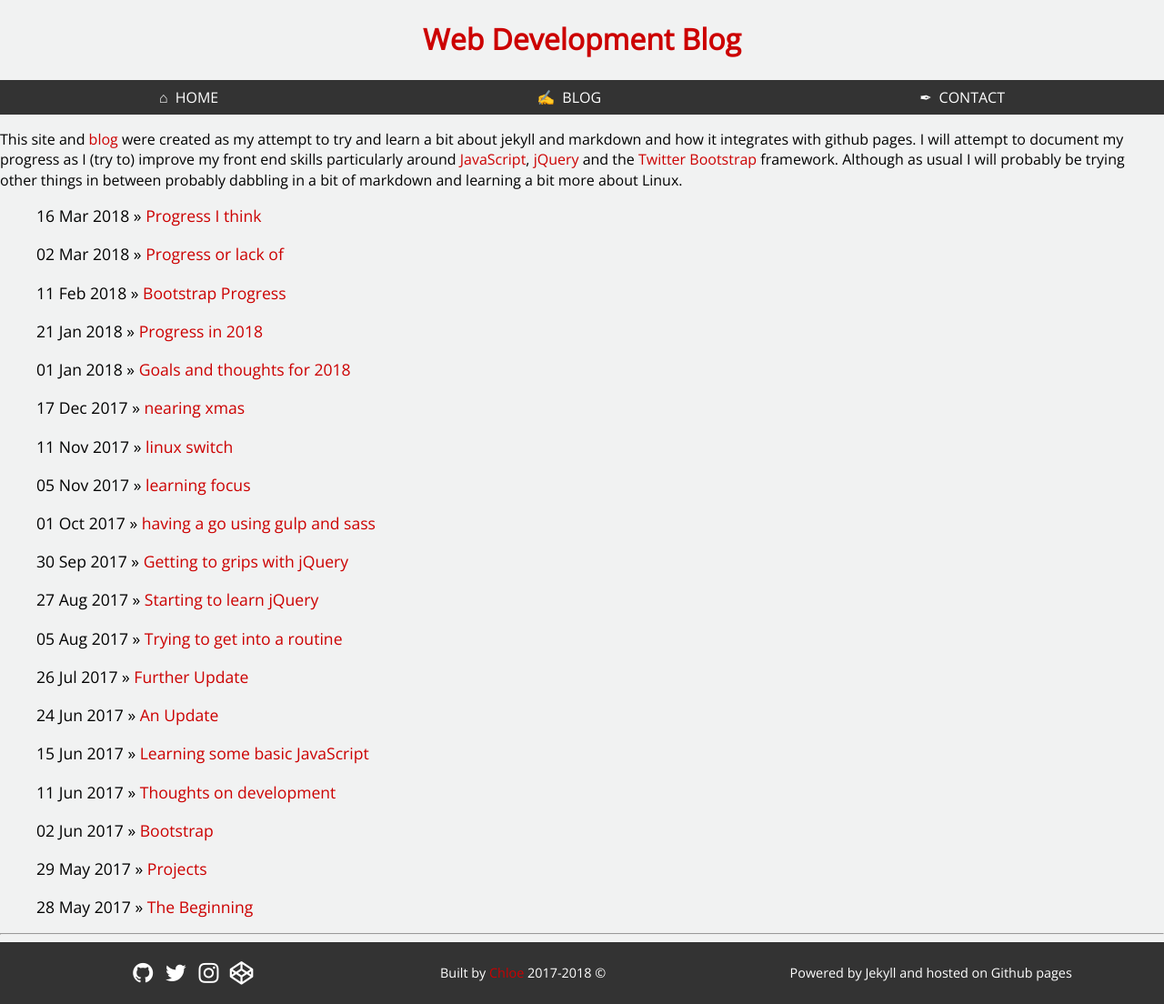
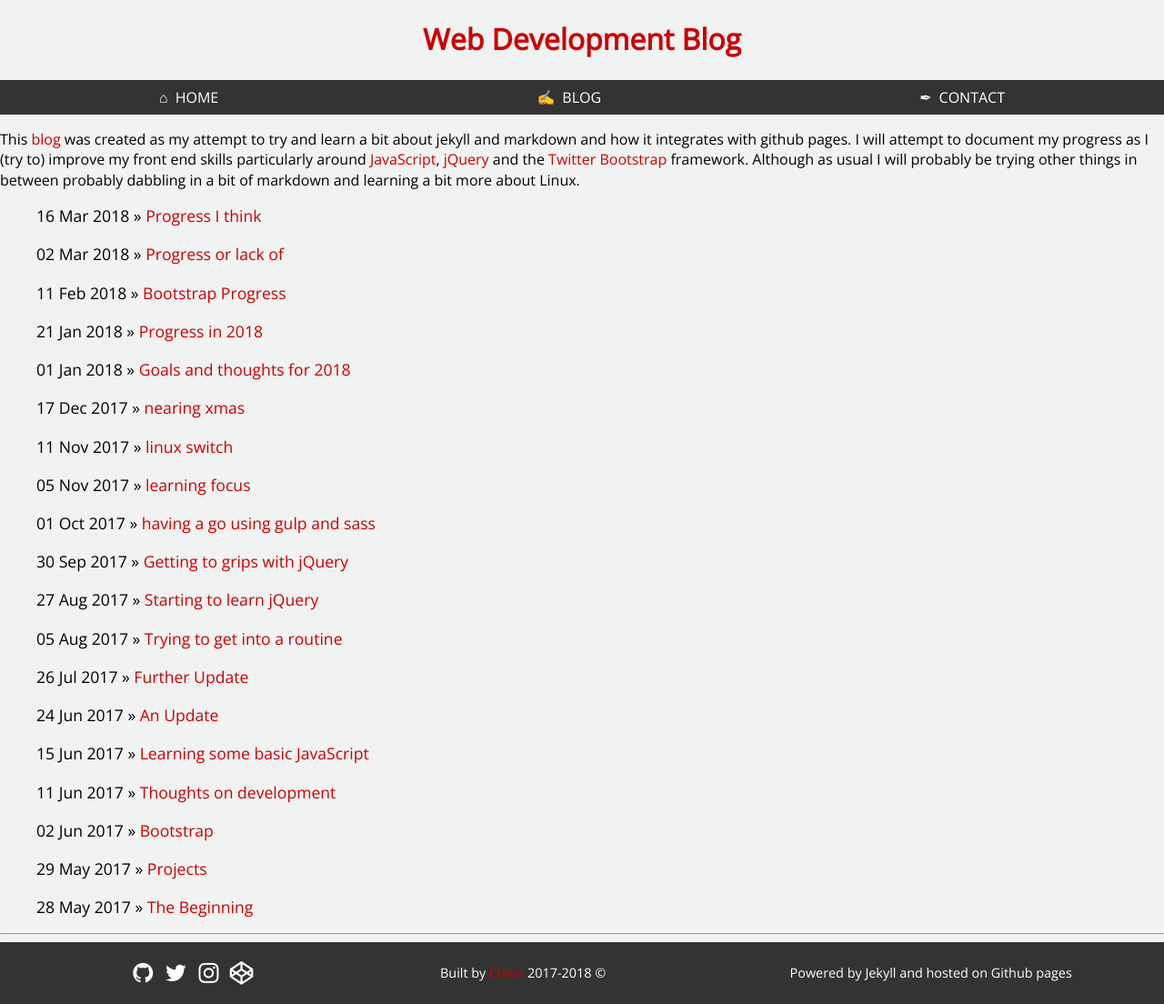
Before and after one commit to cguttweb/cguttweb.github.io, a Jekyll site: the page built from blog/index.html, in a window 1280 px wide. Shown: the whole page at 91% size. Built offline with Jekyll 4.4.1, drawn with Linux system fonts in a browser that asks for light colours.

Commit message:
changed blog intro copy

```diff
--- a/blog/index.html
+++ b/blog/index.html
@@ -4,10 +4,9 @@
 ---
 	<h1>{{ page.title }}</h1>
 					{% include nav.html %}
-	<p>This site and <a href="/blog" target="_blank">blog</a> were created as my attempt to try and learn a bit about jekyll and markdown and how it integrates with github pages. I will attempt to document my progress as I (try to) improve my front end skills particularly around <a href="https://www.javascript.com" target="_blank">JavaScript</a>, <a href="https://jquery.com" target="_blank">jQuery</a> and the <a href="https://getbootstrap.com" target="_blank">Twitter Bootstrap</a> framework. Although as usual I will probably be trying other things in between probably dabbling in a bit of markdown and learning a bit more about Linux. </p>
+	<p>This <a href="/blog" target="_blank">blog</a> was created as my attempt to try and learn a bit about jekyll and markdown and how it integrates with github pages. I will attempt to document my progress as I (try to) improve my front end skills particularly around <a href="https://www.javascript.com" target="_blank">JavaScript</a>, <a href="https://jquery.com" target="_blank">jQuery</a> and the <a href="https://getbootstrap.com" target="_blank">Twitter Bootstrap</a> framework. Although as usual I will probably be trying other things in between probably dabbling in a bit of markdown and learning a bit more about Linux. </p>
 
 	<ul class="posts">
-
 	  {% for post in site.posts %}
 	    <li><span>{{ post.date | date_to_string }}</span> » <a href="{{ post.url }}"
 								   title="{{ post.title }}">{{ post.title }}</a></li>
```
